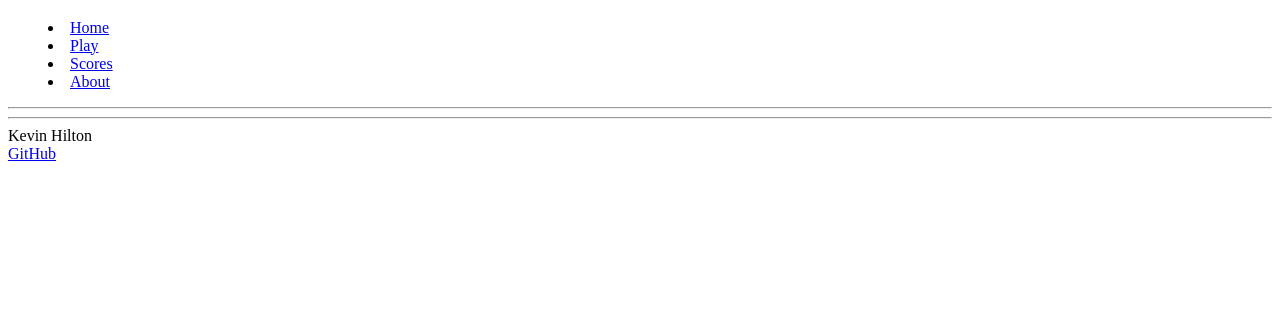
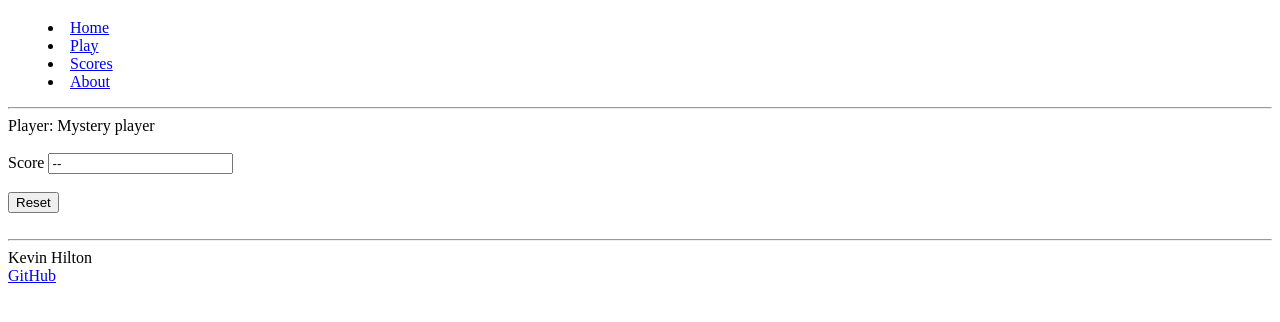
Before and after one commit to hilton-98/simon, a plain HTML site: page play.html in a window 1280 px wide. Shown: the part 68-390 px from the top of the page. Drawn offline with Linux system fonts and the light colour scheme.

Commit message:
Added first half of main in play.html

```diff
--- a/play.html
+++ b/play.html
@@ -23,6 +23,27 @@
         </header>
 
         <main>
+            <div class="players">
+                Player:
+                <span class="player-name">Mystery player</span>
+            </div>
+
+            <br />
+
+            <div>
+                <label for="count">Score</label>
+                <input type="text" id="count" value="--" readonly />
+            </div>
+
+            <br />
+
+            <div>
+                <button>Reset</button>
+            </div>
+
+            <br />
+
+
 
         </main>
 
```
